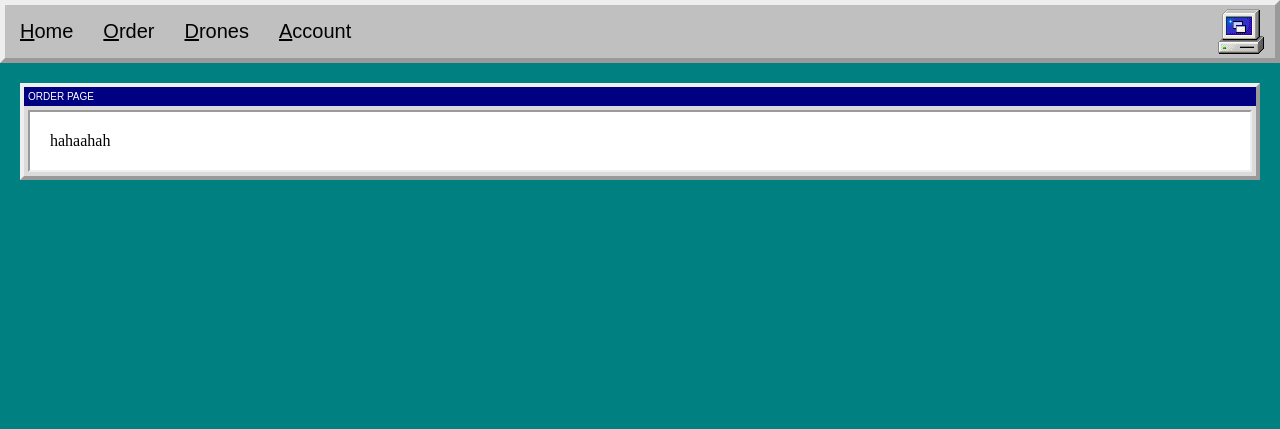
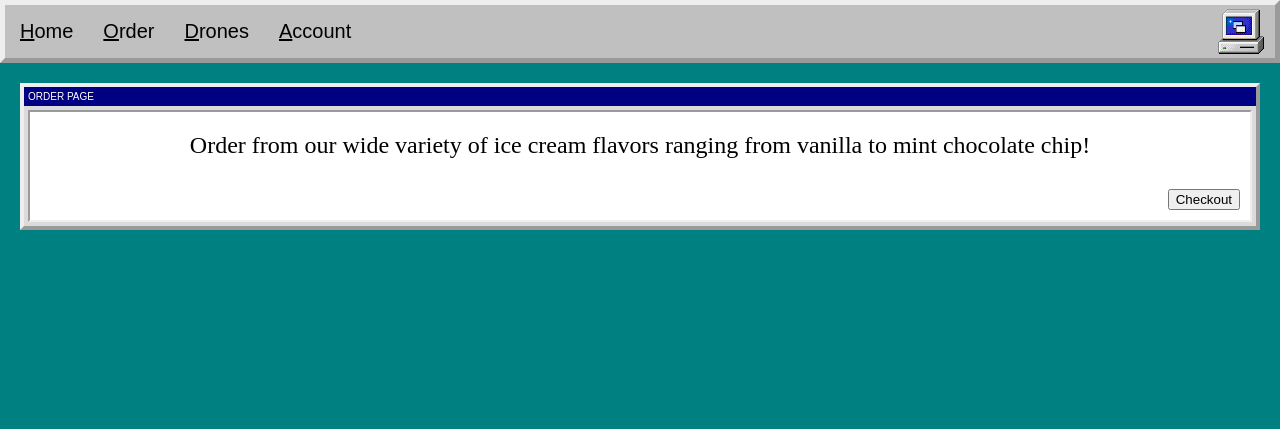
Before and after one commit to ryanc3412/Cowpokes_Drone_Cones, a Django app: page /drone_cones/order in a window 1280 px wide. Shown: the top 429 px of the page. Run offline with Django 4.2, Linux system fonts and the light colour scheme; data that the repository does not hold is empty.

Commit message:
:sparkles: populated orders page, everything works, created a checkout button for later implementation

```diff
--- a/drone_cones/static/drone_cones/style.css
+++ b/drone_cones/static/drone_cones/style.css
@@ -140,3 +140,35 @@ div.inner-border {
 	left: 15px;
 	bottom: 15px;
 }
+
+.orderBar {
+	font-size: x-large;
+	text-align: center;
+}
+
+.productDisplay {
+	display: inline;
+	background-color: darkgrey;
+	margin-right: 50px;
+	border-radius: 25px;
+	padding: 10px;
+	text-align: center;
+}
+
+.productDisplay:hover {
+	background-color: 008080;
+}
+
+.productBox {
+	text-align: center;
+	margin-top: 20px;
+}
+
+.warning {
+	color: red;
+	display: inline;
+}
+
+.checkoutButton {
+	text-align: right;
+}
--- a/drone_cones/templates/drone_cones/order_page.html
+++ b/drone_cones/templates/drone_cones/order_page.html
@@ -28,9 +28,26 @@
 			<div class="outer-border">
 				<div class="inner-border">
 					<div class="margin">
-						hahaahah
-
-					<div>
+						<div class="orderBar">
+							Order from our wide variety of ice cream flavors ranging from vanilla to mint chocolate chip!
+						</div>
+						<div class="productBox">
+							{% if productList %}
+								{% for product in productList %}
+									<div class="productDisplay">
+										{{ product.flavor }} - <div class="warning"> Only {{product.stockAvailable}} available !! </div>
+									</div>
+								{% endfor %}
+							{% else %}
+								<div>No products available</div>
+							{% endif %}
+						</div>
+					</div>
+					<div class="checkoutButton">
+						<button>
+							Checkout
+						</button>
+					</div>
 				</div>
 			</div>
 
--- a/drone_cones/views.py
+++ b/drone_cones/views.py
@@ -18,7 +18,10 @@ def dronePage(request):
     return render(request, "drone_cones/drone_page.html", {})
 
 def orderPage(request):
-    return render(request, "drone_cones/order_page.html", {})
+    product_list = reversed(Products.objects.order_by("-id"))
+    stock_list = reversed(Products.objects.order_by("-stockAvailable"))
+    context = {'productList': product_list, 'stockAvailable': stock_list}
+    return render(request, "drone_cones/order_page.html", context)
 
 def homePage(request):
     return render(request, 'drone_cones/home_page.html', {})
```
Also changed, not shown: drone_cones/migrations/0001_initial.py (added).
